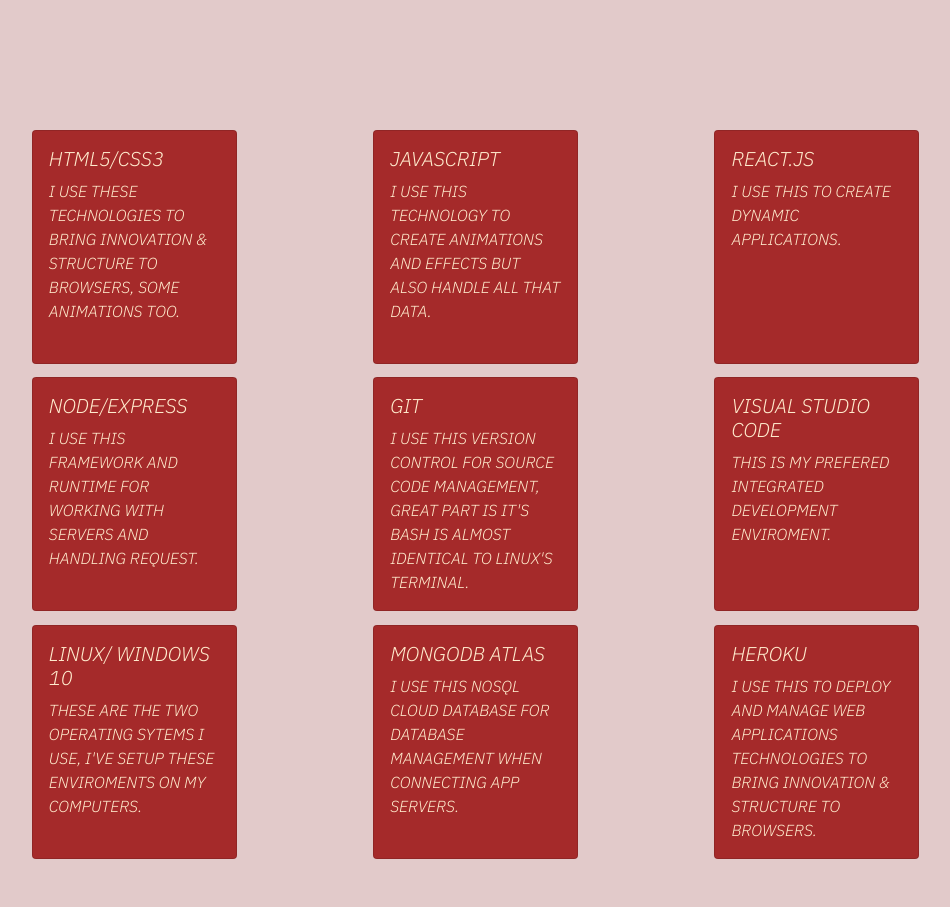
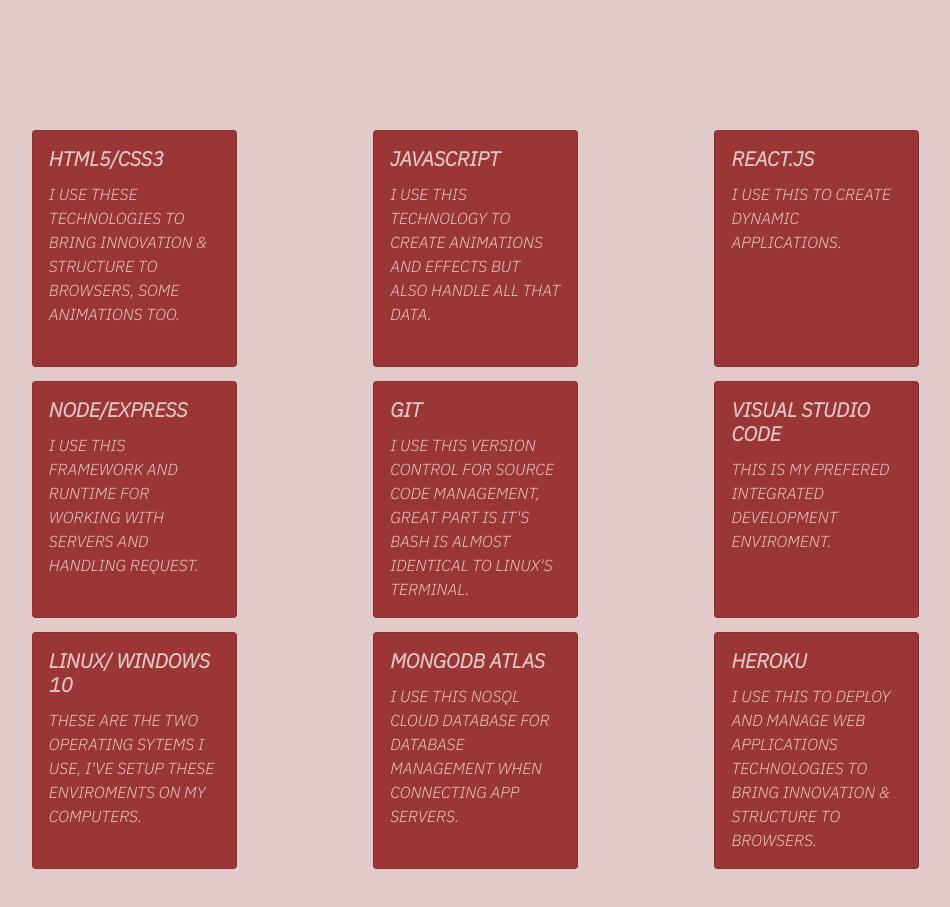
Before and after one commit to AJ-Brown-InTech/Website, a website: page public/index.html in a window 1280 px wide. Shown: the part 1400-2307 px from the top of the page, without its empty margins (103-1053 px from the left). Drawn offline with nearby package versions, Linux system fonts and the light colour scheme.

Commit message:
cards done, need hover animation

```diff
--- a/public/style.css
+++ b/public/style.css
@@ -110,14 +110,22 @@
 
 .card{
 margin: 2%;
-background-color: brown;
-color: blanchedalmond;
+background-color: #9b3636;
+color: #e2c6c6;
 width:  60%;
 align-items: center;
 }
 .card-body{
 padding: 1rem;
-
+opacity: 200%;
+}
+.card-title{
+font-style:oblique;
+font-weight: bold;
+}
+.card-text{
+  display: inline-block;
+  padding-top: 2%;
 }
 /* Media Query Section 962 */
 @media screen and (max-width: 1020px) {
```
Also changed, not shown: public/index.html (+1 -3 lines).
